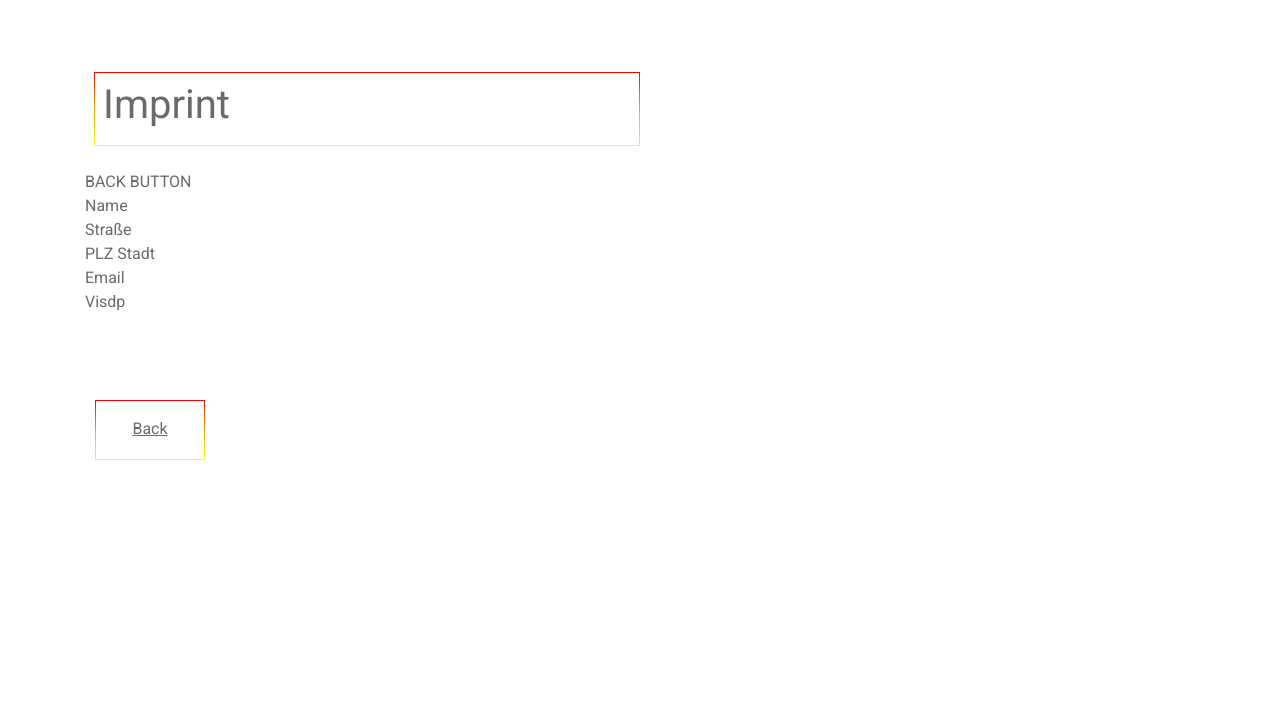
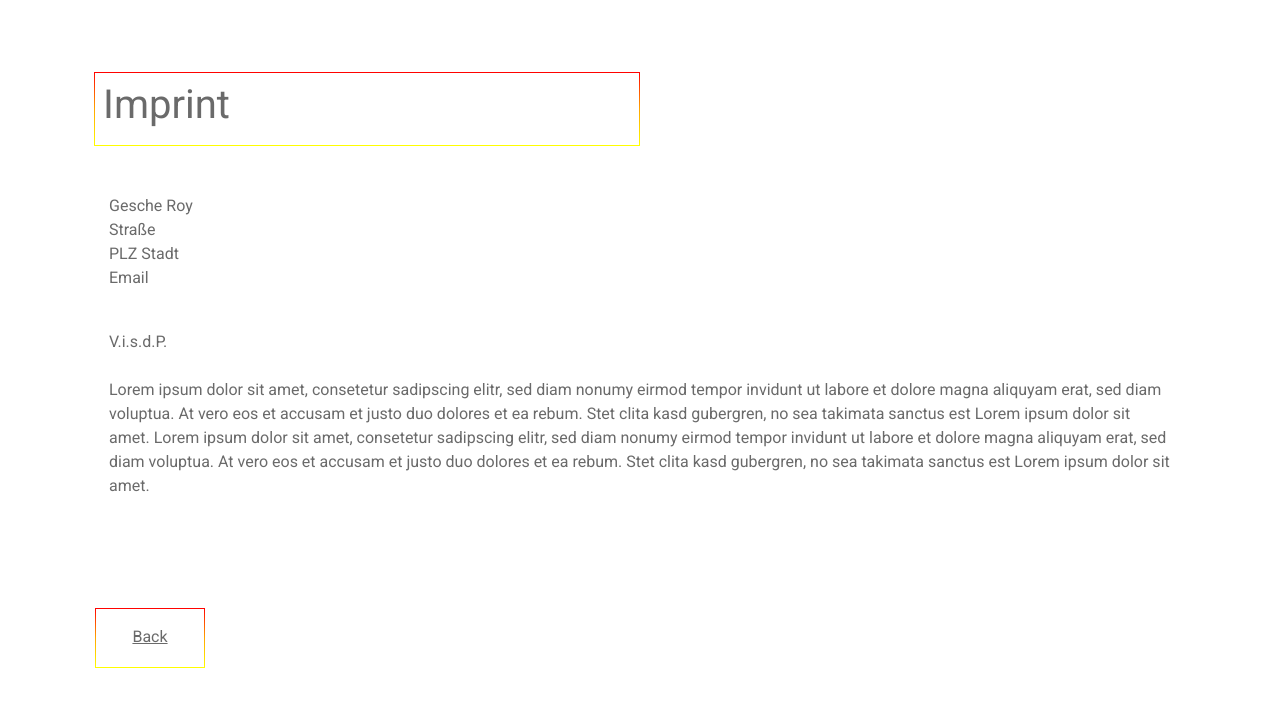
Before and after one commit to gesroy/personal-website, a plain HTML site: page imprint.html in a window 1280 px wide. Drawn offline with Linux system fonts and the light colour scheme.

Commit message:
Update imprint

```diff
--- a/imprint.html
+++ b/imprint.html
@@ -19,16 +19,27 @@
         </div>
     </header>
 
-    <body>
-        <p>
-            BACK BUTTON
-            <br> Name
-            <br> Straße
-            <br> PLZ Stadt
-            <br> Email
-            <br> Visdp
+    <body class="row">
+        <div class="col-12 p-4 ">
+            <address>
+                Gesche Roy
+                <br> Straße
+                <br> PLZ Stadt
+                <br> Email
+            </address>
+            <br> V.i.s.d.P.
             <br>
-        </p>
+            <br>
+            <p>
+                Lorem ipsum dolor sit amet, consetetur sadipscing elitr, sed diam nonumy eirmod tempor invidunt ut labore et dolore magna
+                aliquyam erat, sed diam voluptua. At vero eos et accusam et justo duo dolores et ea rebum. Stet clita kasd
+                gubergren, no sea takimata sanctus est Lorem ipsum dolor sit amet. Lorem ipsum dolor sit amet, consetetur
+                sadipscing elitr, sed diam nonumy eirmod tempor invidunt ut labore et dolore magna aliquyam erat, sed diam
+                voluptua. At vero eos et accusam et justo duo dolores et ea rebum. Stet clita kasd gubergren, no sea takimata
+                sanctus est Lorem ipsum dolor sit amet.
+            </p>
+
+        </div>
 
 
         <footer class="wrapper text-center">
```
Also changed, not shown: index.html (+4 -4 lines).
